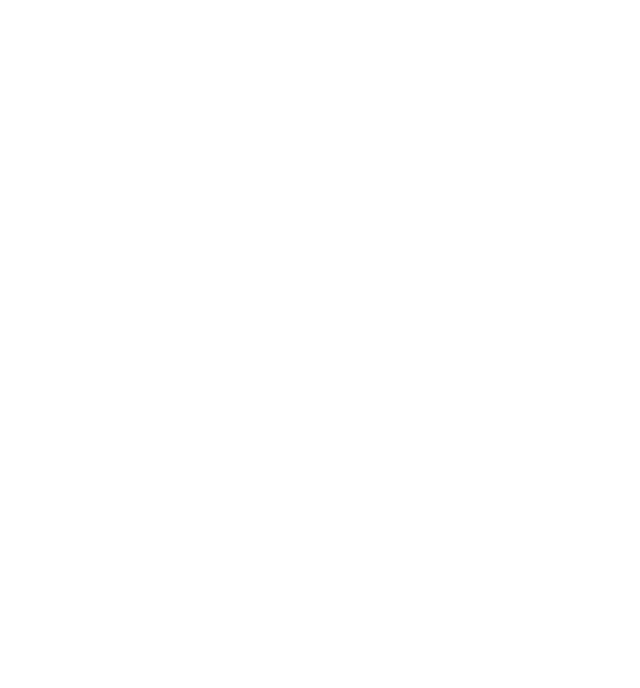
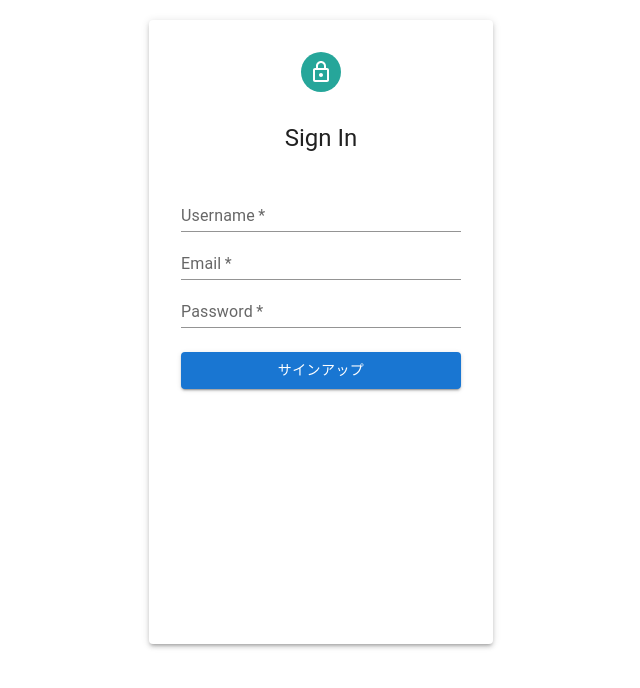
Before and after one commit to noishi70/2022_rakuten_intern, a React (Create React App) app in the folder front/: page /signup in a window 1280 px wide. Before the commit this address had no page. Shown: the top 688 px of the page, without its empty margins (319-959 px from the left). Built offline with nearby package versions, Linux system fonts and the light colour scheme.

Commit message:
サインアップ画面の追加とユーザー登録時に名前も決めれるように変更

```diff
--- a/front/src/App.tsx
+++ b/front/src/App.tsx
@@ -2,8 +2,10 @@
 import axios from 'axios';
 import { BrowserRouter, Navigate, Route, Routes } from 'react-router-dom';
 import Login from './components/Login';
+import Signup from './components/Signup';
 import MainPage from './pages/MainPage';
 import ProfilePage from './pages/ProfilePage';
+import Mail from './components/Mail';
 
 
 const App: any = () => {
@@ -65,6 +67,16 @@
           </div>
         : <Navigate replace to='/' />
       } />
+      <Route path='/signup' element={
+        <div>
+          <Signup />
+        </div>
+      } />
+      <Route path='/mail' element={
+        <div>
+          <Mail />
+        </div>
+      } />
     </Routes>
   </BrowserRouter>
 
--- a/front/src/components/Login.tsx
+++ b/front/src/components/Login.tsx
@@ -91,7 +91,7 @@
           </Typography>
           <Typography variant="caption" display="block">
             アカウントを持っていますか？
-            <Link href="#">アカウントを作成</Link>
+            <Link href="/signup">アカウントを作成</Link>
           </Typography>
         </Box>
       </Paper>
--- /dev/null
+++ b/front/src/components/Mail.tsx
@@ -0,0 +1,20 @@
+import axios from 'axios';
+import React, { useState, useEffect } from 'react';
+import {useLocation} from 'react-router-dom';
+
+export default function Mail() {
+    let path = useLocation().search.replace("?token=", "")
+    console.log(path);
+
+    useEffect(() => {
+        let url = process.env.REACT_APP_API + '/api/auth/auth_mail?token=' + path;
+        axios.post(url).then((res) => {
+            console.log(res.data);
+        })
+      }, []);
+
+    return (
+        <>
+        </>
+    );
+}
--- /dev/null
+++ b/front/src/components/Signup.tsx
@@ -0,0 +1,100 @@
+import { ChangeEvent, useState } from "react";
+import {
+  Avatar,
+  Box,
+  Button,
+  Checkbox,
+  FormControlLabel,
+  Grid,
+  Link,
+  Paper,
+  Stack,
+  TextField,
+  Typography,
+} from "@mui/material";
+import LockOutlinedIcon from "@mui/icons-material/LockOutlined";
+import { teal } from "@mui/material/colors";
+import axios from 'axios';
+
+type user = {
+  username: string;
+  password: string;
+};
+
+
+const Signup = () => {
+  const [username, getUserName] = useState("");
+  const [useremail, getUserEmail] = useState("");
+  const [password, getPassWord] = useState("");
+
+  const signup = async() => {
+    let url = process.env.REACT_APP_API + '/api/auth/provisional_signup';
+    const response = await axios.post(url, {email: useremail, name: username, password: password});
+  }
+
+  return (
+    <Grid>
+      <Paper
+        elevation={3}
+        sx={{
+          p: 4,
+          height: "70vh",
+          width: "280px",
+          m: "20px auto",
+        }}
+      >
+        <Grid
+          container
+          direction="column"
+          justifyContent="flex-start" //多分、デフォルトflex-startなので省略できる。
+          alignItems="center"
+        >
+          <Avatar sx={{ bgcolor: teal[400] }}>
+            <LockOutlinedIcon />
+          </Avatar>
+          <Typography variant={"h5"} sx={{ m: "30px" }}>
+            Sign In
+          </Typography>
+        </Grid>
+        <TextField
+          onChange={(e) => getUserName(e.target.value)}
+          label="Username"
+          variant="standard"
+          value = {username}
+          fullWidth
+          required
+        />
+        <TextField
+          onChange={(e) => getUserEmail(e.target.value)}
+          label="Email"
+          variant="standard"
+          value = {useremail}
+          fullWidth
+          required
+        />
+        <TextField
+          onChange={(e) => getPassWord(e.target.value)}
+          type="password"
+          label="Password"
+          variant="standard"
+          value = {password}
+          fullWidth
+          required
+        />
+        <Box mt={3}>
+          <Button
+            onClick={() => signup()}
+            type="submit"
+            color="primary"
+            variant="contained"
+            fullWidth
+          >
+            サインアップ
+          </Button>
+        </Box>
+      </Paper>
+    </Grid>
+  );
+};
+
+export default Signup;
```
Also changed, not shown: 2 other files (tests, documents, lock files or other folders).
